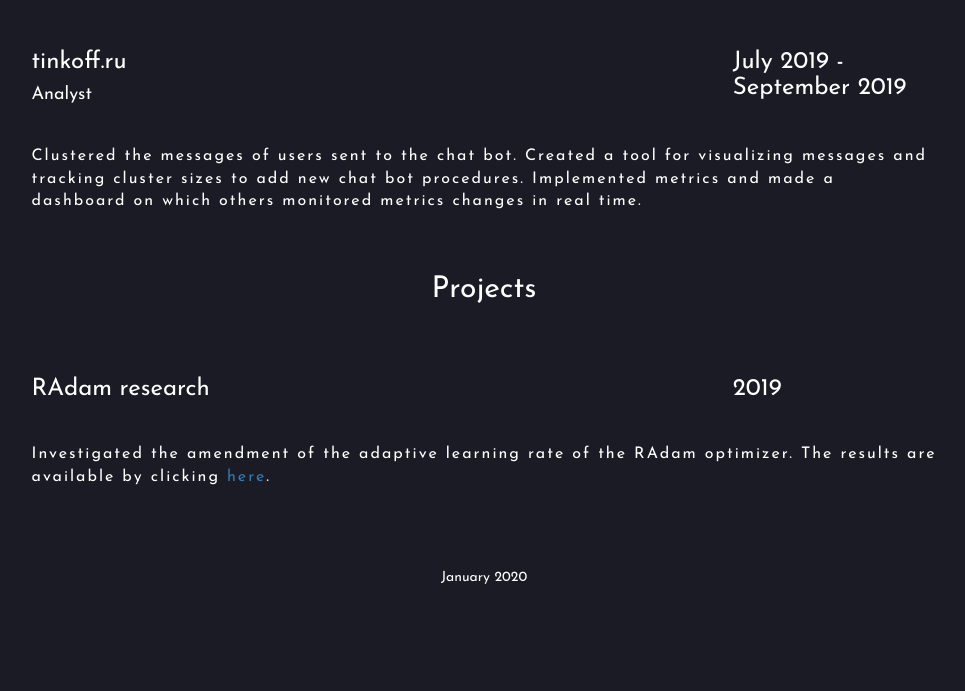
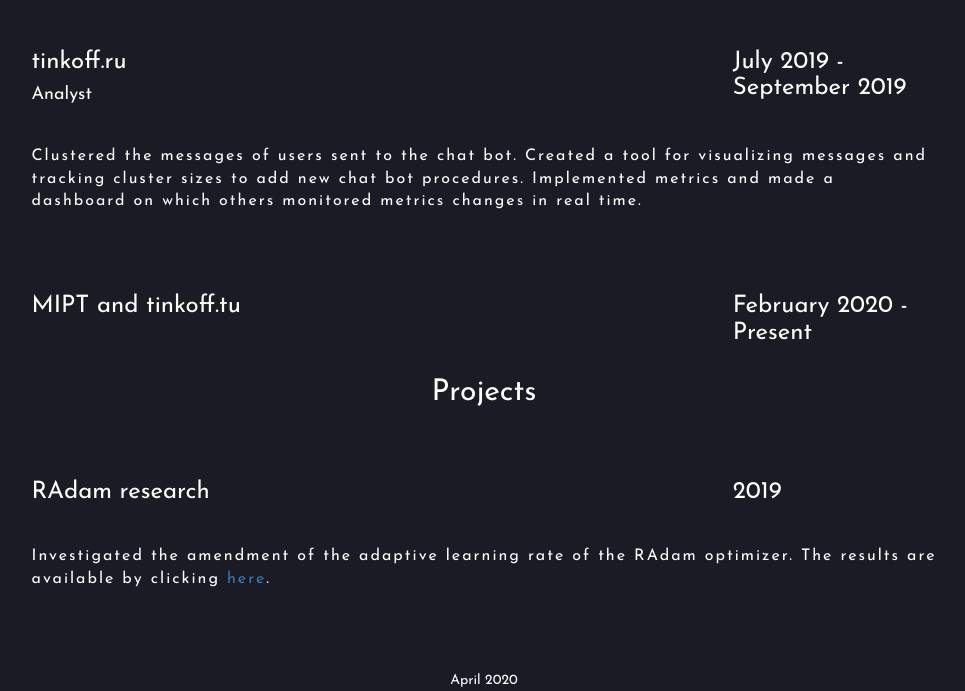
Before and after one commit to PUSSYMIPT/pussymipt.github.io, a plain HTML site: page index.html in a window 1280 px wide. Shown: the part 665-1356 px from the top of the page, without its empty margins (156-1121 px from the left). Before the commit the page ends 1253 px from the top, so only its background shows below. Drawn offline with nearby package versions, Linux system fonts and the light colour scheme.

Commit message:
update april 2020

```diff
--- a/index.html
+++ b/index.html
@@ -75,9 +75,20 @@
               <h3>July 2019 - September 2019</h3>
             </div>
           </div>
+
           <div class="row experience-summary">
             <div class="col-md-12">
               <p>Clustered the messages of users sent to the chat bot. Created a tool for visualizing messages and tracking cluster sizes to add new chat bot procedures. Implemented metrics and made a dashboard on which others monitored metrics changes in real time.</p>
+            </div>
+          </div>
+
+          <div class="row experience">
+            <div class="col-md-9">
+              <h3>MIPT and tinkoff.tu</h3>
+              <h4></h4>
+            </div>
+            <div class="col-md-3">
+              <h3>February 2020 - Present</h3>
             </div>
           </div>
 
@@ -121,7 +132,7 @@
 
         </div>
 
-        <div class="text-center">January 2020</div>
+        <div class="text-center">April 2020</div>
 
 
       </div>
```
